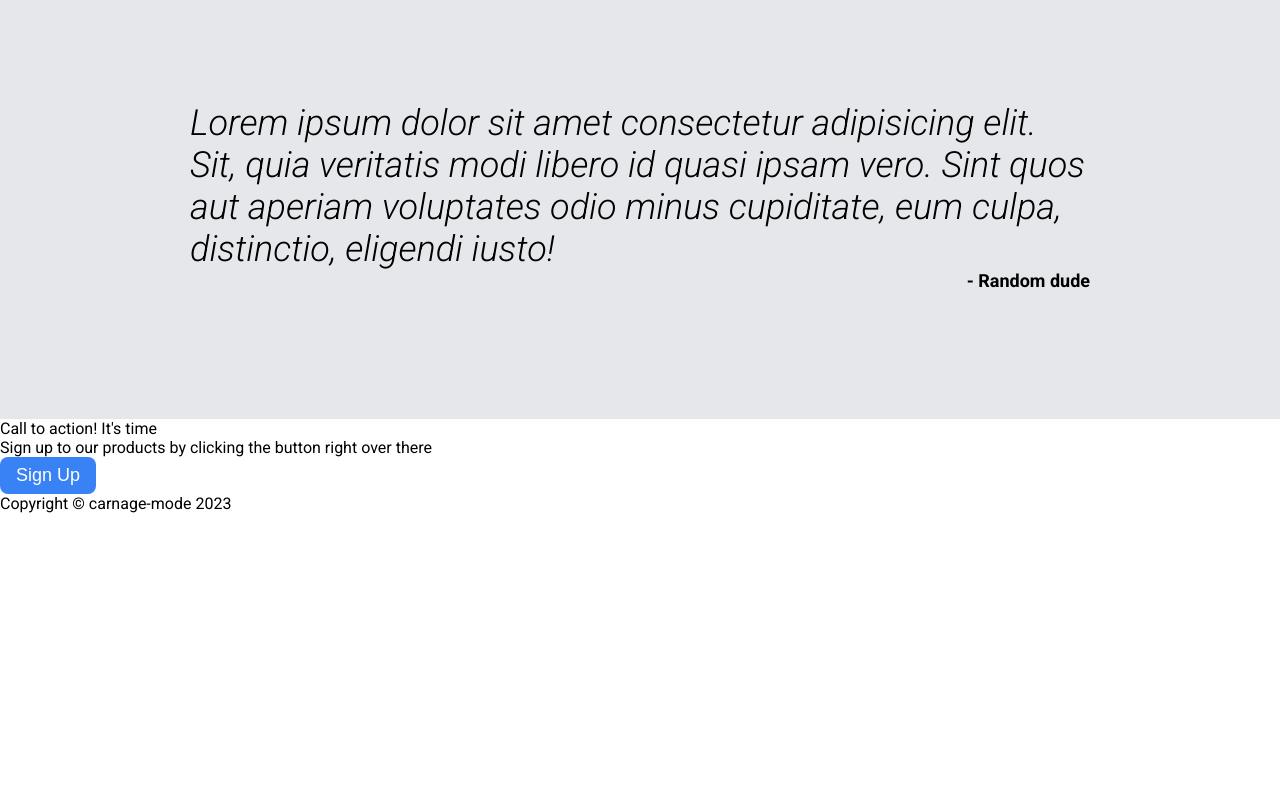
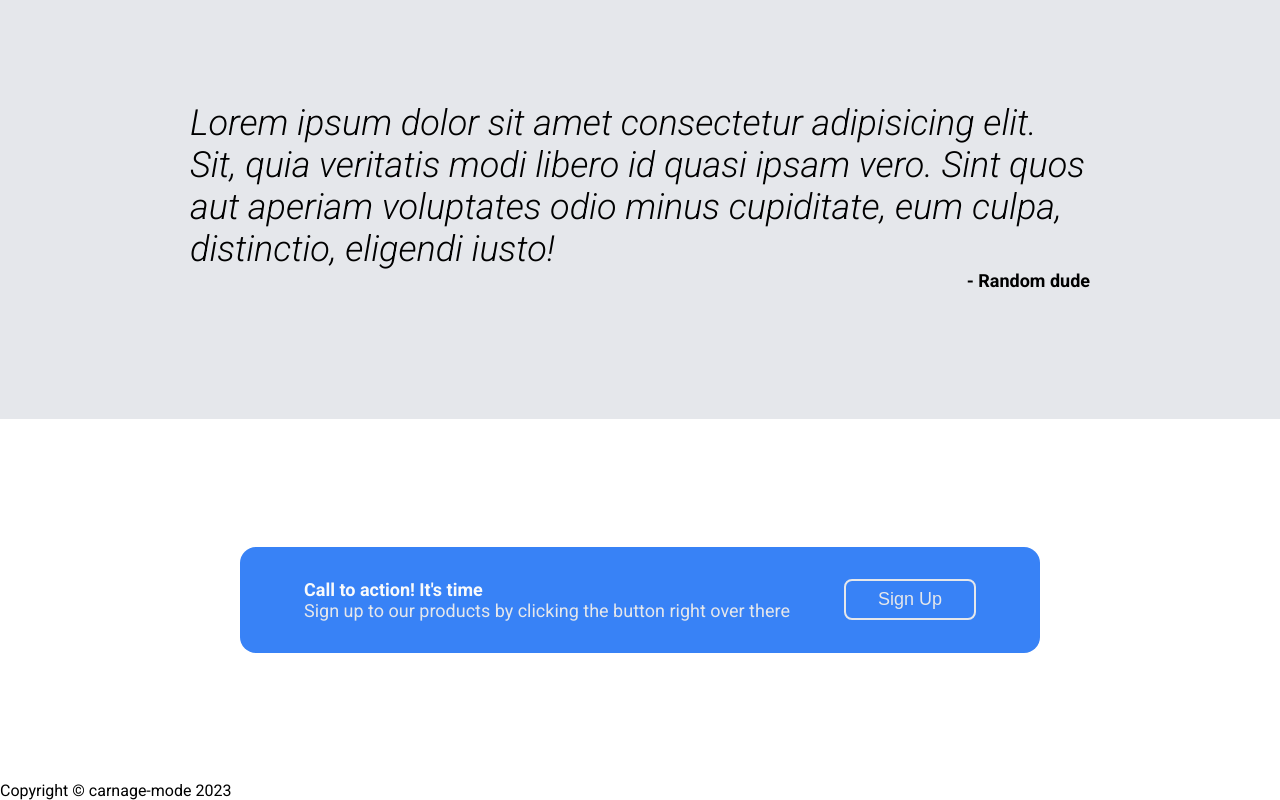
Before and after one commit to carnage-mode/odin-landing-page, a plain HTML site: page index.html in a window 1280 px wide. Shown: the part 1148-1948 px from the top of the page. Before the commit the page ends 1661 px from the top, so only its background shows below. Drawn offline with Linux system fonts and the light colour scheme.

Commit message:
style: Add styling to the sign up ad section

```diff
--- a/styles.css
+++ b/styles.css
@@ -17,8 +17,14 @@ button.primary {
   color: white;
   border: none;
   border-radius: 8px;
-  padding: 8px 16px;
+  padding: 8px 32px;
   font-size: 18px;
+}
+
+button.primary.outline {
+  background: transparent;
+  color: #e5e7eb;
+  border: 2px solid #e5e7eb;
 }
 
 .figure {
@@ -138,6 +144,27 @@ button.primary {
   text-align: right;
 }
 
+.section.signup-ad {
+  margin: 128px auto;
+  border-radius: 16px;
+  background: #3882f6;
+  padding: 32px 64px;
+  max-width: 800px;
+  display: flex;
+  justify-content: space-between;
+}
+
+.section.signup-ad .main-content .main-text {
+  color: #f9fafb;
+  font-weight: 700;
+  font-size: 18px;
+}
+
+.section.signup-ad .main-content .secondary-text {
+  color: #e5e7eb;
+  font-size: 18px;
+}
+
 .placeholder-img-1 {
   background-color: #6d747d;
   width: 600px;
```
